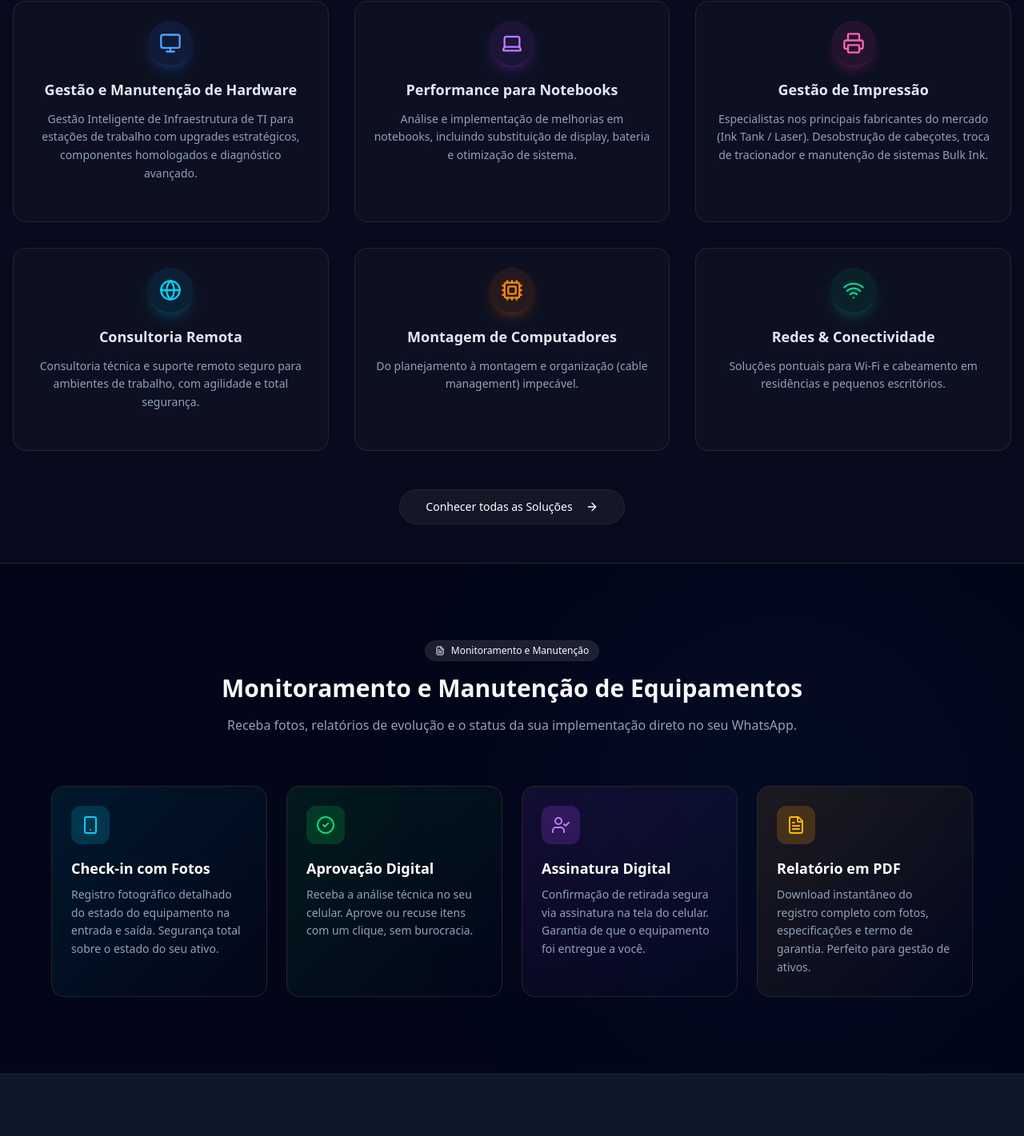
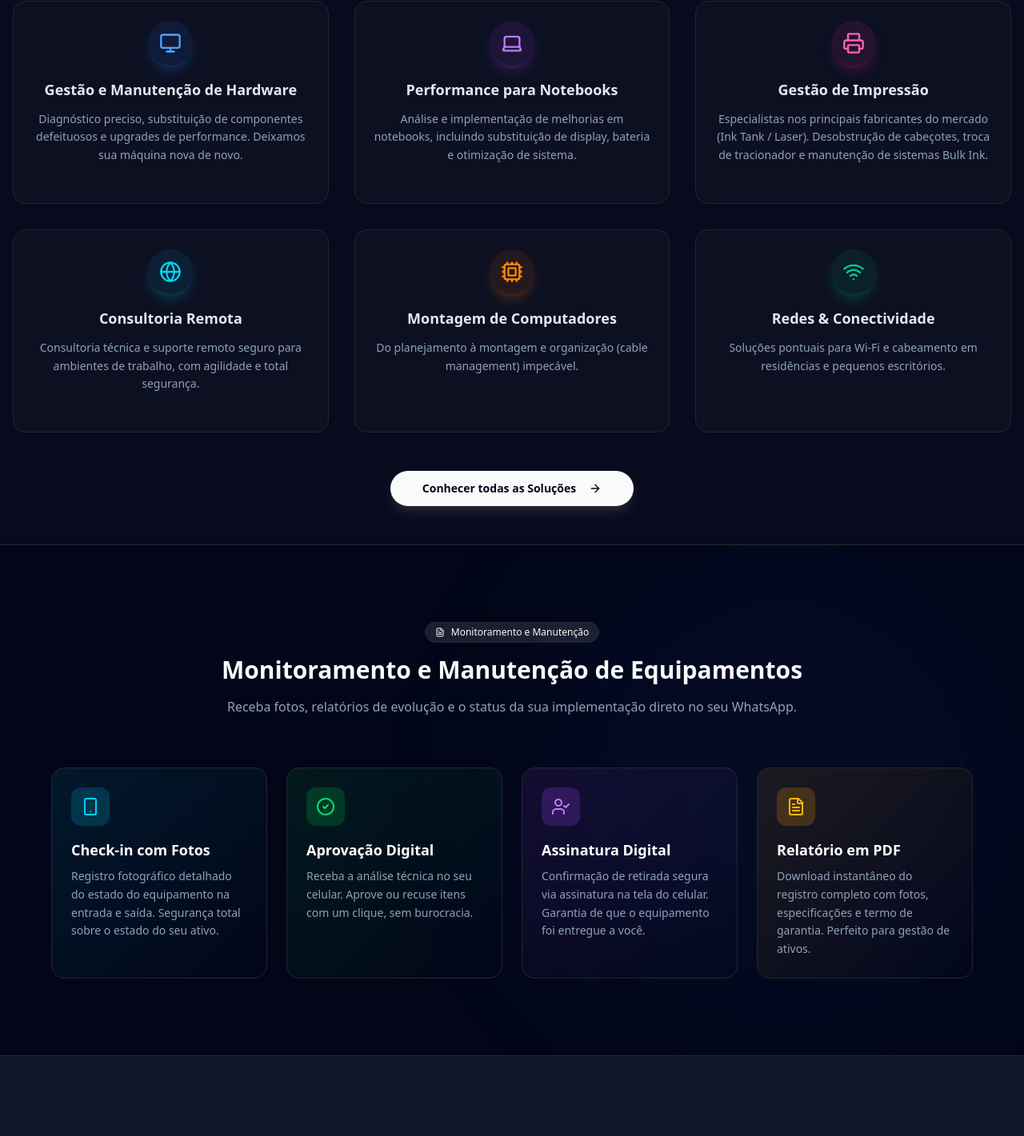
Before and after one commit to wheslancardoso/wtechprot, a Next.js app: page / in a window 1280 px wide. Shown: the part 1750-3171 px from the top of the page at 80% size. Built offline with nearby package versions, Linux system fonts and the light colour scheme; no server answers.

Commit message:
fix(content): substituição de termo de risco (troca de peças) por (substituição de componentes)

```diff
--- a/src/app/page.tsx
+++ b/src/app/page.tsx
@@ -289,7 +289,7 @@ j=d.createElement(s),dl=l!='dataLayer'?'&l='+l:'';j.async=true;j.src=
                   <Monitor className="w-7 h-7" />
                 </div>
                 <h3 className="font-bold text-lg text-slate-200 mb-3 group-hover:text-white transition-colors">Gestão e Manutenção de Hardware</h3>
-                <p className="text-sm text-slate-400 leading-relaxed mb-6 flex-grow">Gestão Inteligente de Infraestrutura de TI para estações de trabalho com upgrades estratégicos, componentes homologados e diagnóstico avançado.</p>
+                <p className="text-sm text-slate-400 leading-relaxed mb-6 flex-grow">Diagnóstico preciso, substituição de componentes defeituosos e upgrades de performance. Deixamos sua máquina nova de novo.</p>
               </div>
 
               {/* 2. Desempenho (Notebooks) */}
@@ -341,7 +341,7 @@ j=d.createElement(s),dl=l!='dataLayer'?'&l='+l:'';j.async=true;j.src=
 
             <div className="mt-12 text-center">
               <Link href="/servicos">
-                <Button size="lg" className="bg-white/5 hover:bg-white/10 text-white border border-white/10 rounded-full px-8">
+                <Button size="lg" className="bg-primary hover:bg-white/90 text-slate-950 font-bold rounded-full px-10 shadow-lg shadow-white/10 hover:shadow-white/20 transition-all hover:scale-105">
                   Conhecer todas as Soluções <ArrowRight className="ml-2 w-4 h-4" />
                 </Button>
               </Link>
@@ -418,7 +418,7 @@ j=d.createElement(s),dl=l!='dataLayer'?'&l='+l:'';j.async=true;j.src=
           <div className="absolute inset-0 bg-[radial-gradient(ellipse_at_bottom_left,_var(--tw-gradient-stops))] from-primary/10 via-slate-900 to-slate-900" />
           <div className="container relative mx-auto px-4">
             <div className="text-center max-w-3xl mx-auto mb-16">
-              <h2 className="text-3xl font-bold mb-4 bg-gradient-to-r from-blue-400 to-purple-500 bg-clip-text text-transparent">Montagem de Setups de Alta Performance</h2>
+              <h2 className="text-3xl font-bold mb-4 text-white">Montagem de Setups de Alta Performance</h2>
               <p className="text-slate-400">Qualidade de montagem, cable management impecável e hardware configurado para máximo desempenho.</p>
             </div>
 
```
